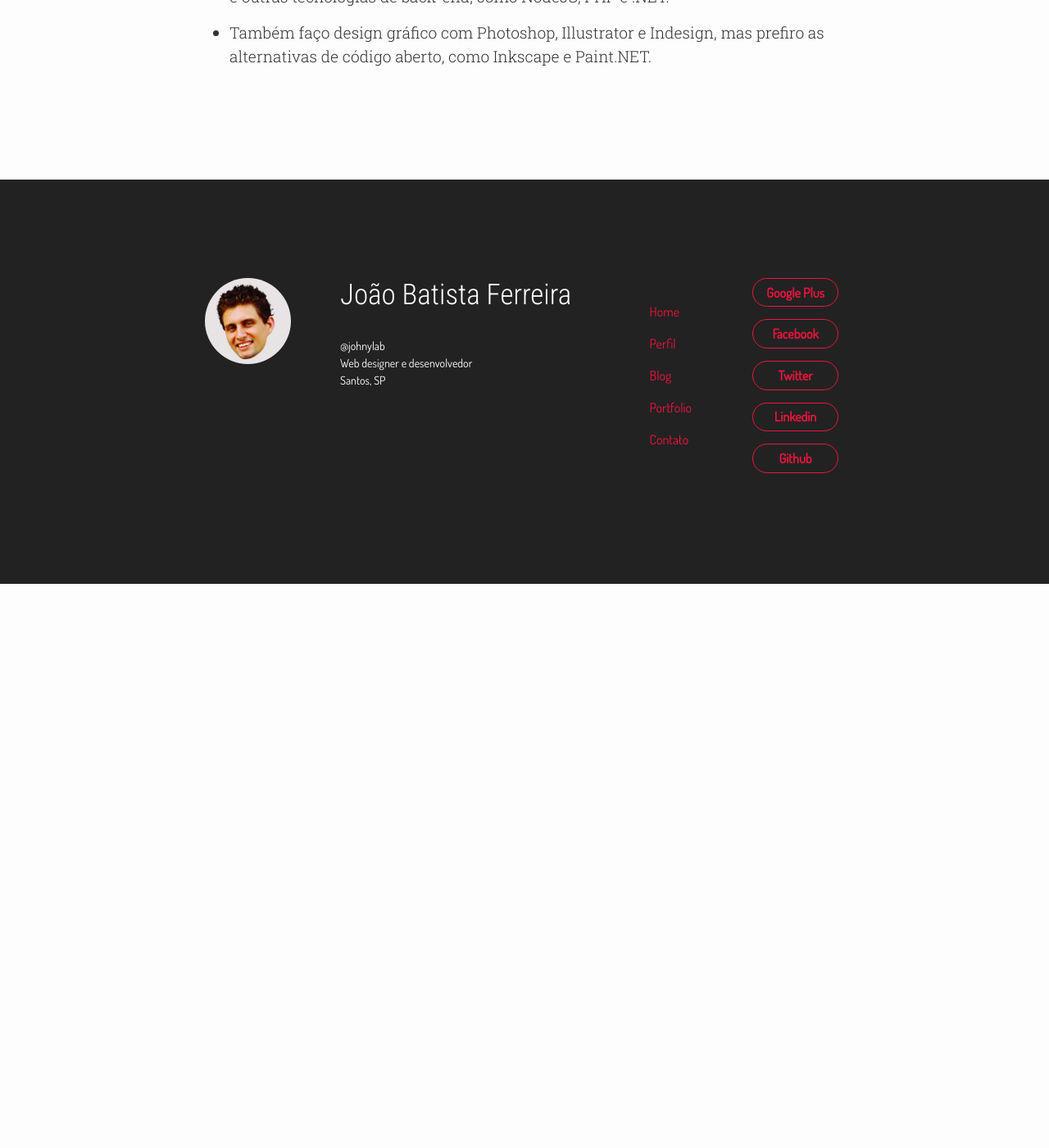
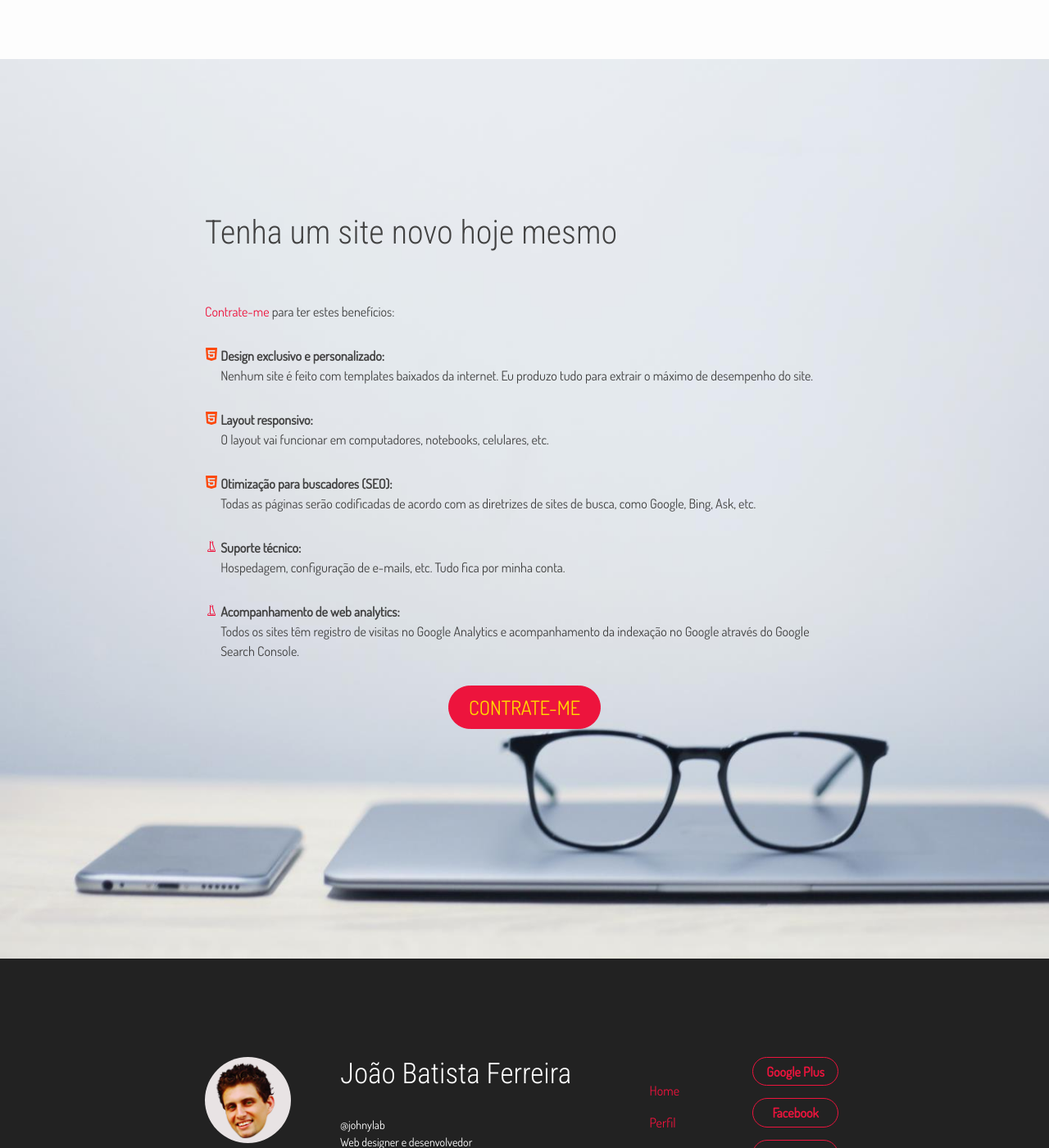
Before and after one commit to johnylab/johnylab.github.io, a Jekyll site: the page built from 3-perfil.md, in a window 1280 px wide and 1400 px high, scrolled down 1172 px. Shown: the whole window at 82% size. Built offline with Jekyll 4.4.1, drawn with Linux system fonts in a browser that asks for light colours; before the commit the page ends 1884 px from its top, so only the background shows below that.

Commit message:
Mais conteúdo (de /seu-site-novo/) na página do perfil

```diff
--- a/3-perfil.md
+++ b/3-perfil.md
@@ -8,28 +8,56 @@ excerpt: 'Meu nome completo é João Batista Ferreira. Sou desenvolvedor web des
   ou acessar as minhas redes sociais no rodapé da página.
 
 '
-layout: page
+layout: default
 ---
 
-<div data-grid="center spacing" class="wrapper">
-    <div data-cell="2of3">
-        <p>Meu nome é João Ferreira. Sou desenvolvedor web desde 2003. Moro em Santos, SP, mas posso atender sua empresa em qualquer lugar.</p>
-        <p>Minha paixão é explorar as últimas técnicas, padrões e tecnologias para desenvolvimento web. Todos os meus sites são responsivos, seguros e de alta performance.</p>
-        <p>Você pode <a href="#contato">entrar em contato</a> ou acessar as minhas redes sociais no rodapé da página.</p>
-    </div>
-    <div data-cell="1of3">
-        <div class="circ">
-            <img src="https://c2.staticflickr.com/8/7446/27265225164_2a17a12c6a.jpg" alt="João Ferreira">
+<section class="page-content hero light">
+    <h1>{{ page.title }}</h1>
+    <div data-grid="center spacing" class="wrapper">
+        <div data-cell="2of3">
+            <p>Meu nome é João Ferreira. Sou desenvolvedor web desde 2003. Moro em Santos, SP, mas posso atender sua empresa em qualquer lugar.</p>
+            <p>Minha paixão é explorar as últimas técnicas, padrões e tecnologias para desenvolvimento web. Todos os meus sites são responsivos, seguros e de alta performance.</p>
+            <p>Você pode <a href="#contato">entrar em contato</a> ou acessar as minhas redes sociais no rodapé da página.</p>
+        </div>
+        <div data-cell="1of3">
+            <div class="circ">
+                <img src="https://c2.staticflickr.com/8/7446/27265225164_2a17a12c6a.jpg" alt="João Ferreira">
+            </div>
         </div>
     </div>
-</div>
+</section>
 
-## Skills
+<section class="post-content">
+    <h2>Skills</h2>
+    <ul>
+        <li>HTML5 e geradores de conteúdo estático, como Jekyll.</li>
+        <li>CSS3 e pré-processadores (Sass, Less, etc.).</li>
+        <li>Javascript Moderno, programação com módulos e transpiladores de scripts.</li>
+        <li>Compatibilidade de navegadores.</li>
+        <li>Modelagem de banco de dados e acesso a dados com SQL.</li>
+        <li>Plataformas de desenvolvimento de aplicativos modernos, como Firebase e Heroku e outras tecnologias de back-end, como
+            NodeJS, PHP e .NET.</li>
+        <li>Também faço design gráfico com Photoshop, Illustrator e Indesign, mas prefiro as alternativas de código aberto, como
+            Inkscape e Paint.NET.</li>
+    </ul>
+</section>
 
-- HTML5 e geradores de conteúdo estático, como Jekyll.
-- CSS3 e pré-processadores (Sass, Less, etc.).
-- Javascript Moderno, programação com módulos e transpiladores de scripts.
-- Compatibilidade de navegadores.
-- Modelagem de banco de dados e acesso a dados com SQL.
-- Plataformas de desenvolvimento de aplicativos modernos, como Firebase e Heroku e outras tecnologias de back-end, como NodeJS, PHP e .NET.
-- Também faço design gráfico com Photoshop, Illustrator e Indesign, mas prefiro as alternativas de código aberto, como Inkscape e Paint.NET.
+<section class="hero wrap-up">
+    <div class="wrapper">
+        <h2>Tenha um site novo hoje mesmo</h2>
+        <p><a href="#contato">Contrate-me</a> para ter estes benefícios:</p>
+        <dl>
+            <dt class="icon-colored inline">{% include svg/html-5.svg %} <strong>Design exclusivo e personalizado:</strong></dt>
+            <dd>Nenhum site é feito com templates baixados da internet. Eu produzo tudo para extrair o máximo de desempenho do site.</dd>
+            <dt class="icon-colored inline">{% include svg/html-5.svg %} <strong>Layout responsivo:</strong></dt>
+            <dd>O layout vai funcionar em computadores, notebooks, celulares, etc.</dd>
+            <dt class="icon-colored inline">{% include svg/html-5.svg %} <strong>Otimização para buscadores (SEO):</strong></dt>
+            <dd>Todas as páginas serão codificadas de acordo com as diretrizes de sites de busca, como Google, Bing, Ask, etc.</dd>
+            <dt class="icon-colored inline">{% include svg/favicon.svg %} <strong>Suporte técnico:</strong></dt>
+            <dd>Hospedagem, configuração de e-mails, etc. Tudo fica por minha conta.</dd>
+            <dt class="icon-colored inline">{% include svg/favicon.svg %} <strong>Acompanhamento de web analytics:</strong></dt>
+            <dd>Todos os sites têm registro de visitas no Google Analytics e acompanhamento da indexação no Google através do Google Search Console.</dd>
+        </dl>
+        <p class="call-to-action" data-text="center lg"><a href="#contato" onclick="ga('send', 'event', 'Contato', 'Abrir form de contato', 'Faça seu site @ final');" data-btn="fill">CONTRATE-ME</a></p>
+    </div>
+</section>
```
